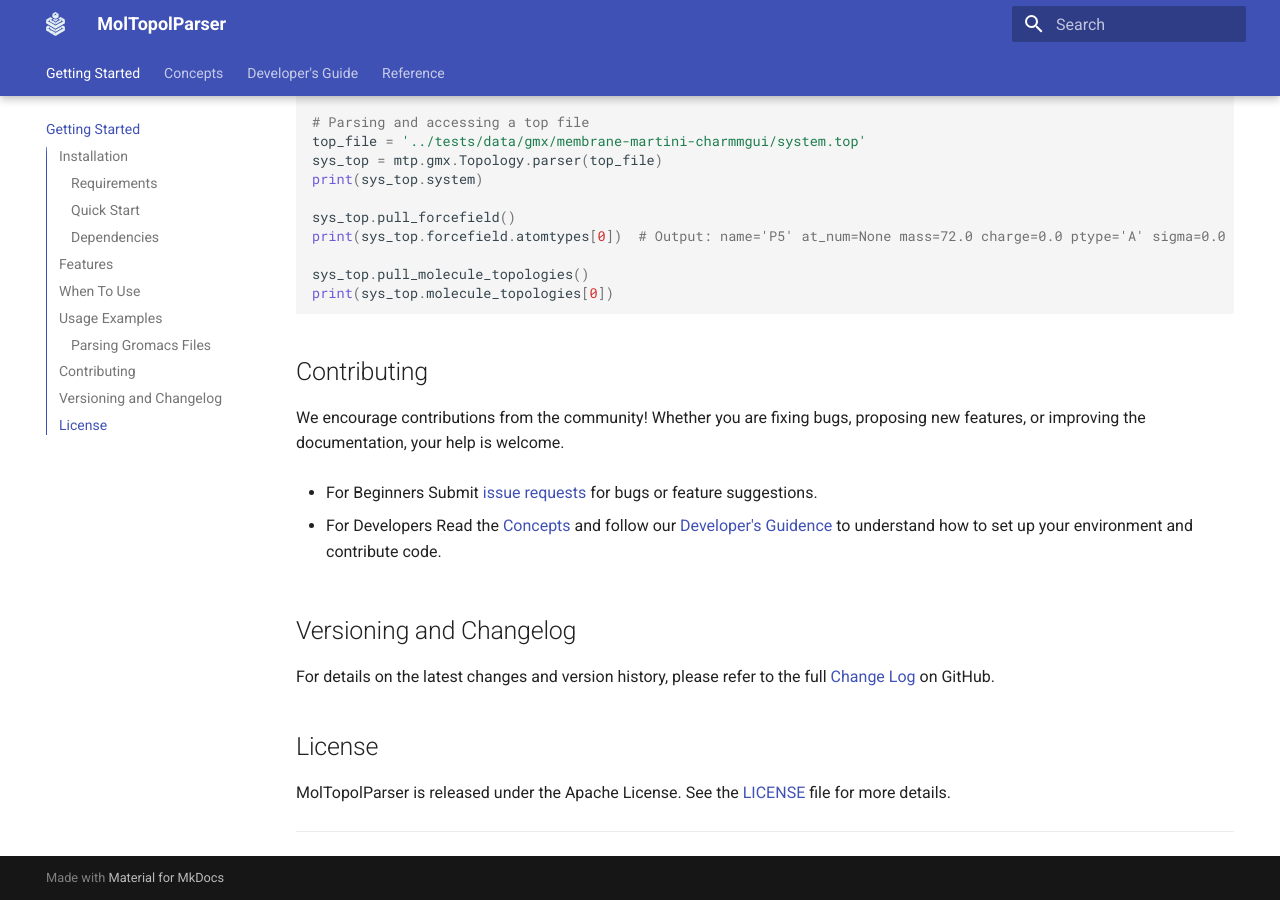
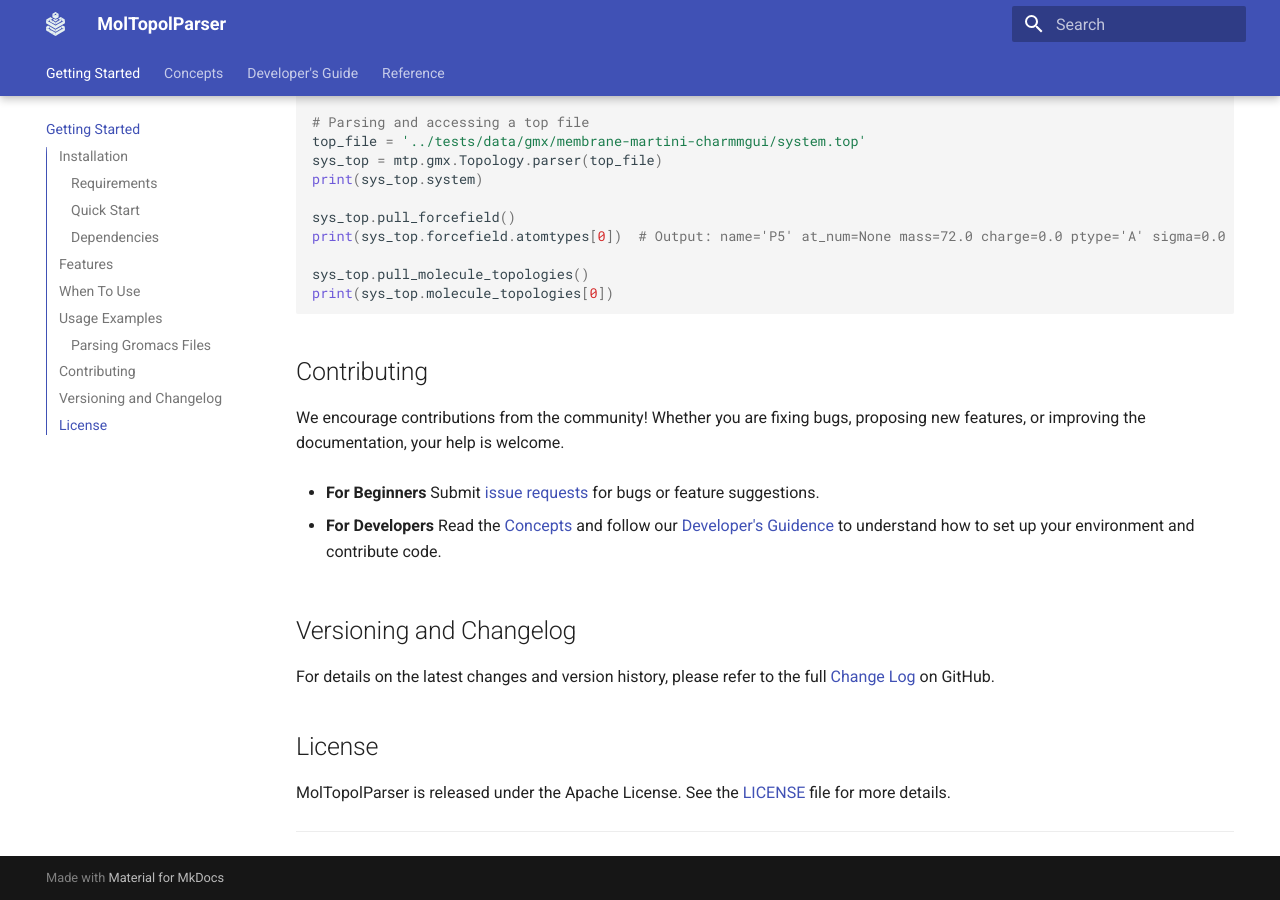
Before and after one commit to xinmengbcr/MolTopolParser, an MkDocs documentation site: the page built from docs/index.md, in a window 1280 px wide and 900 px high, scrolled down 2041 px. Built offline with MkDocs 1.6.1 and Material for MkDocs 9.7.7, drawn with Linux system fonts in a browser that asks for light colours.

Commit message:
udpate docs minor

```diff
--- a/docs/index.md
+++ b/docs/index.md
@@ -108,10 +108,10 @@ print(sys_top.molecule_topologies[0])
 ## Contributing
 We encourage contributions from the community! Whether you are fixing bugs, proposing new features, or improving the documentation, your help is welcome.
 
-- For Beginners
+- **For Beginners**
 Submit [issue requests](https://github.com/xinmengbcr/MolTopolParser/issues) for bugs or feature suggestions.
 
-- For Developers
+- **For Developers**
 Read the [Concepts](concepts.md) and follow our [Developer's Guidence](developer.md) to understand how to set up your environment and contribute code.
 
 
```
